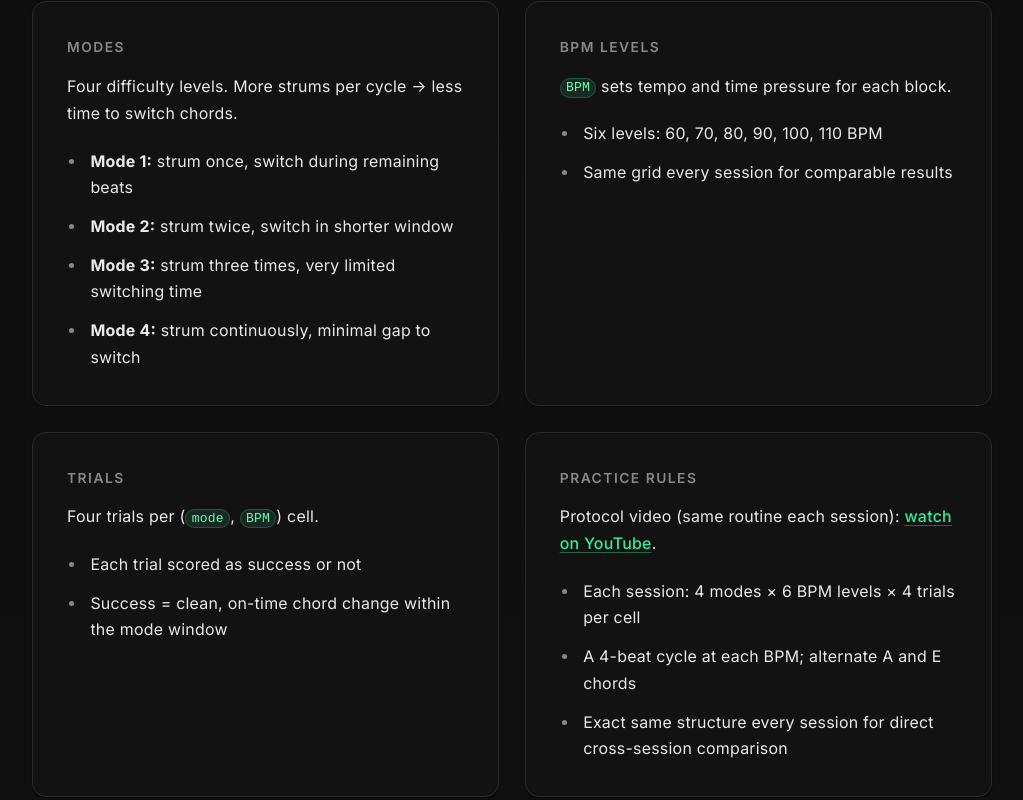
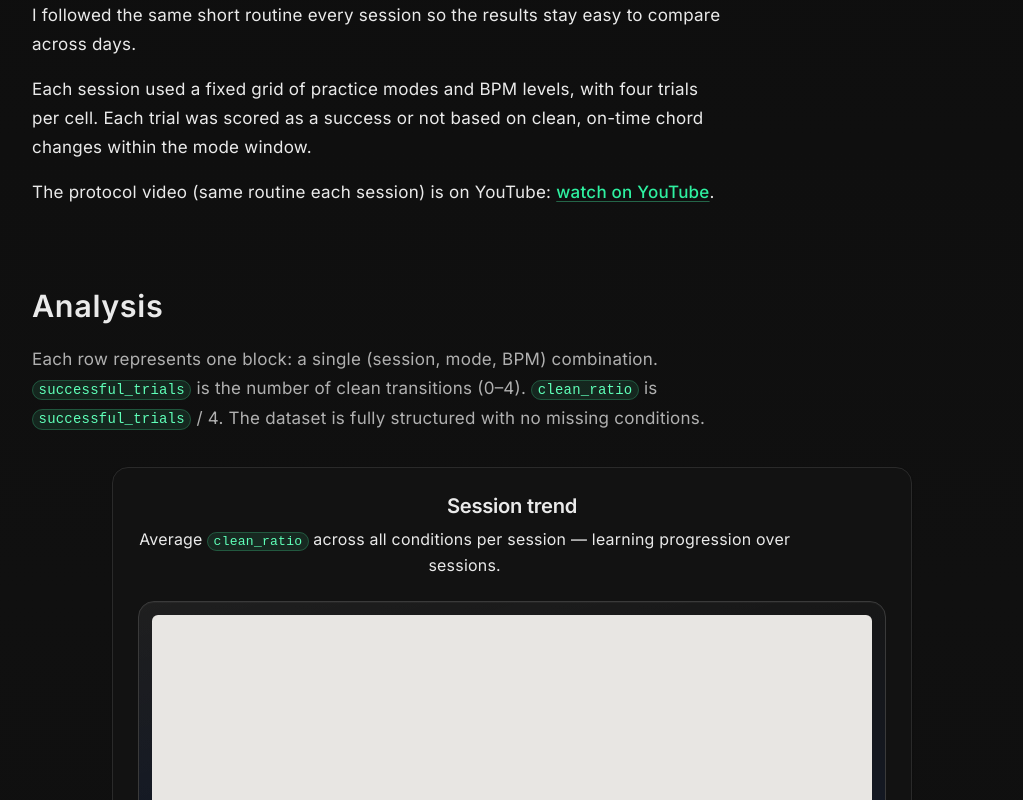
Before and after one commit to rishav-basnet/Guitar-Learning-Research-Website, a React (Vite) app: page / in a window 1280 px wide. Shown: the part 1640-2440 px from the top of the page, without its empty margins (128-1151 px from the left). Built offline with nearby package versions, Linux system fonts and the light colour scheme.

Commit message:
Add section: testing approach

```diff
--- a/src/App.jsx
+++ b/src/App.jsx
@@ -3,7 +3,7 @@ import Hero from './components/Hero'
 import MetricsStrip from './components/MetricsStrip'
 import HowItStarted from './components/HowItStarted'
 import TheProblem from './components/TheProblem'
-import ExperimentDesign from './components/ExperimentDesign'
+import HowITested from './components/HowITested'
 import Analysis from './components/Analysis'
 import Insights from './components/Insights'
 import Reflection from './components/Reflection'
@@ -16,7 +16,7 @@ function App() {
       <main className="main">
         <HowItStarted />
         <TheProblem />
-        <ExperimentDesign />
+        <HowITested />
         <Analysis />
         <Insights />
         <Reflection />
--- a/src/components/ExperimentDesign.jsx
+++ /dev/null
@@ -1,81 +0,0 @@
-import Card from './Card'
-import KeywordBadge from './KeywordBadge'
-import Section from './Section'
-
-export default function ExperimentDesign() {
-  return (
-    <Section id="experiment" title="Experiment design">
-      <div className="experiment-grid">
-        <Card interactive>
-          <h3 className="experiment-card__title">Modes</h3>
-          <p className="experiment-card__lede">
-            Four difficulty levels. More strums per cycle → less time to switch
-            chords.
-          </p>
-          <ul className="experiment-card__list">
-            <li>
-              <strong>Mode 1:</strong> strum once, switch during remaining beats
-            </li>
-            <li>
-              <strong>Mode 2:</strong> strum twice, switch in shorter window
-            </li>
-            <li>
-              <strong>Mode 3:</strong> strum three times, very limited switching
-              time
-            </li>
-            <li>
-              <strong>Mode 4:</strong> strum continuously, minimal gap to switch
-            </li>
-          </ul>
-        </Card>
-        <Card interactive>
-          <h3 className="experiment-card__title">BPM levels</h3>
-          <p className="experiment-card__lede">
-            <KeywordBadge>BPM</KeywordBadge> sets tempo and time pressure for
-            each block.
-          </p>
-          <ul className="experiment-card__list">
-            <li>Six levels: 60, 70, 80, 90, 100, 110 BPM</li>
-            <li>Same grid every session for comparable results</li>
-          </ul>
-        </Card>
-        <Card interactive>
-          <h3 className="experiment-card__title">Trials</h3>
-          <p className="experiment-card__lede">
-            Four trials per (<KeywordBadge>mode</KeywordBadge>,{' '}
-            <KeywordBadge>BPM</KeywordBadge>) cell.
-          </p>
-          <ul className="experiment-card__list">
-            <li>Each trial scored as success or not</li>
-            <li>
-              Success = clean, on-time chord change within the mode window
-            </li>
-          </ul>
-        </Card>
-        <Card interactive>
-          <h3 className="experiment-card__title">Practice Rules</h3>
-          <p className="experiment-card__lede">
-            Protocol video (same routine each session):{' '}
-            <a
-              className="text-link"
-              href="https://www.youtube.com/watch?v=WtXb90taPOY"
-              target="_blank"
-              rel="noreferrer"
-            >
-              watch on YouTube
-            </a>
-            .
-          </p>
-          <ul className="experiment-card__list">
-            <li>Each session: 4 modes × 6 BPM levels × 4 trials per cell</li>
-            <li>A 4-beat cycle at each BPM; alternate A and E chords</li>
-            <li>
-              Exact same structure every session for direct cross-session
-              comparison
-            </li>
-          </ul>
-        </Card>
-      </div>
-    </Section>
-  )
-}
--- /dev/null
+++ b/src/components/HowITested.jsx
@@ -0,0 +1,29 @@
+import Section from './Section'
+
+export default function HowITested() {
+  return (
+    <Section id="how-i-tested" title="How I tested it">
+      <p>
+        I followed the same short routine every session so the results stay easy
+        to compare across days.
+      </p>
+      <p>
+        Each session used a fixed grid of practice modes and BPM levels, with
+        four trials per cell. Each trial was scored as a success or not based on
+        clean, on-time chord changes within the mode window.
+      </p>
+      <p>
+        The protocol video (same routine each session) is on YouTube:{' '}
+        <a
+          className="text-link"
+          href="https://www.youtube.com/watch?v=WtXb90taPOY"
+          target="_blank"
+          rel="noreferrer"
+        >
+          watch on YouTube
+        </a>
+        .
+      </p>
+    </Section>
+  )
+}
```
